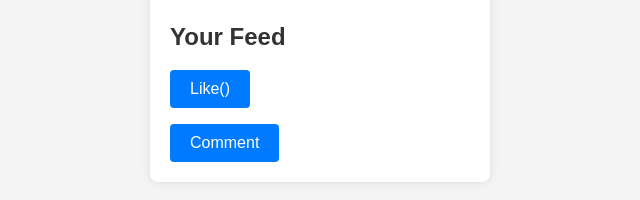
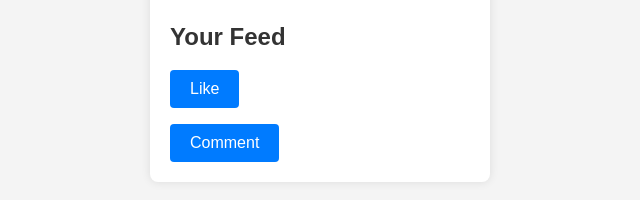
Before and after one commit to Abirami777/abirami_, a plain HTML site: page microblog/index.html in a window 1280 px wide. Shown: the part 524-724 px from the top of the page, 320-960 px from the left. Drawn offline with Linux system fonts and the light colour scheme.

Commit message:
Update index.html

```diff
--- a/microblog/index.html
+++ b/microblog/index.html
@@ -1,4 +1,4 @@
-  <!DOCTYPE html>
+<!DOCTYPE html>
 <html lang="en">
 <head>
     <meta charset="UTF-8">
@@ -19,7 +19,7 @@
     <div id="feed-section">
         <h2>Your Feed</h2>
         <div id="feed">
-          <button type="submit" id="likeBtn" value="Like">Like()</button>
+          <button type="submit" id="likeBtn" value="Like()" onclick="function()">Like</button>
           <p id="likesCount"></p>
         </div>
 
```
